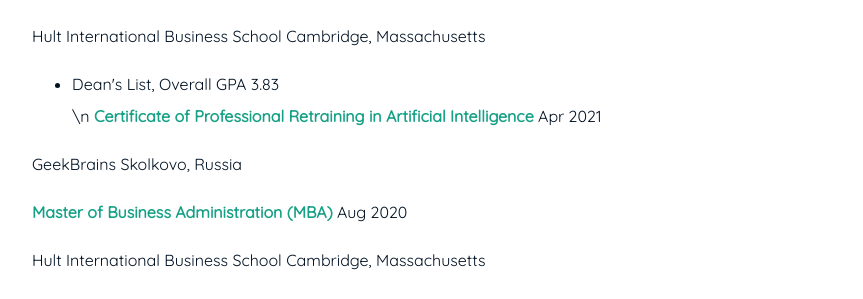
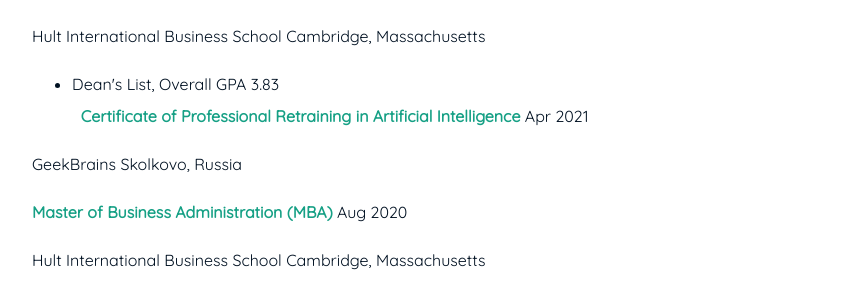
Before and after one commit to alexyushkin/alexyushkin.github.io, a Jekyll site: the page built from resume.md, in a window 1280 px wide and 900 px high. Shown: the part 429-728 px from the top of the window, without its empty margins (208-1071 px from the left). Built offline with Jekyll 4.4.1, drawn with Linux system fonts in a browser that asks for light colours.

Commit message:
Update resume.md

```diff
--- a/resume.md
+++ b/resume.md
@@ -14,8 +14,8 @@ subtitle: Alexey Yushkin
 Hult International Business School   Cambridge, Massachusetts
 
 - Dean&#39;s List, Overall GPA 3.83
-<br>
-  \n
+\
+&nbsp;
 **Certificate of Professional Retraining in Artificial Intelligence**   Apr 2021
 
 GeekBrains   Skolkovo, Russia
```
